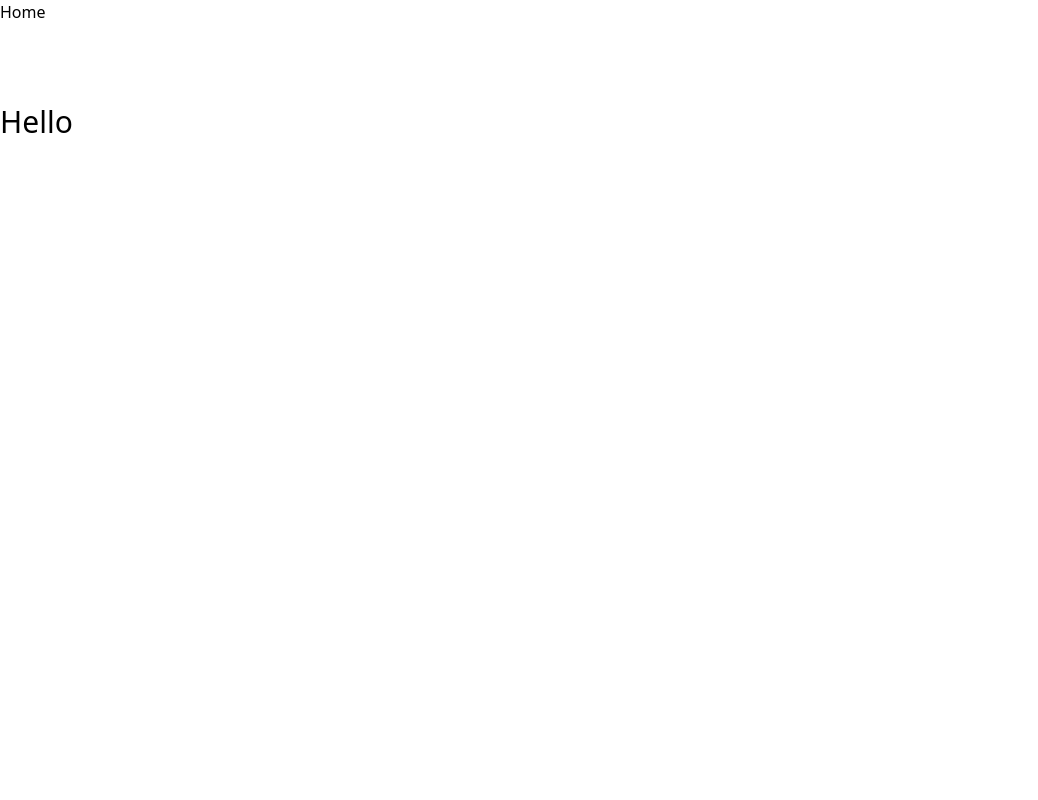
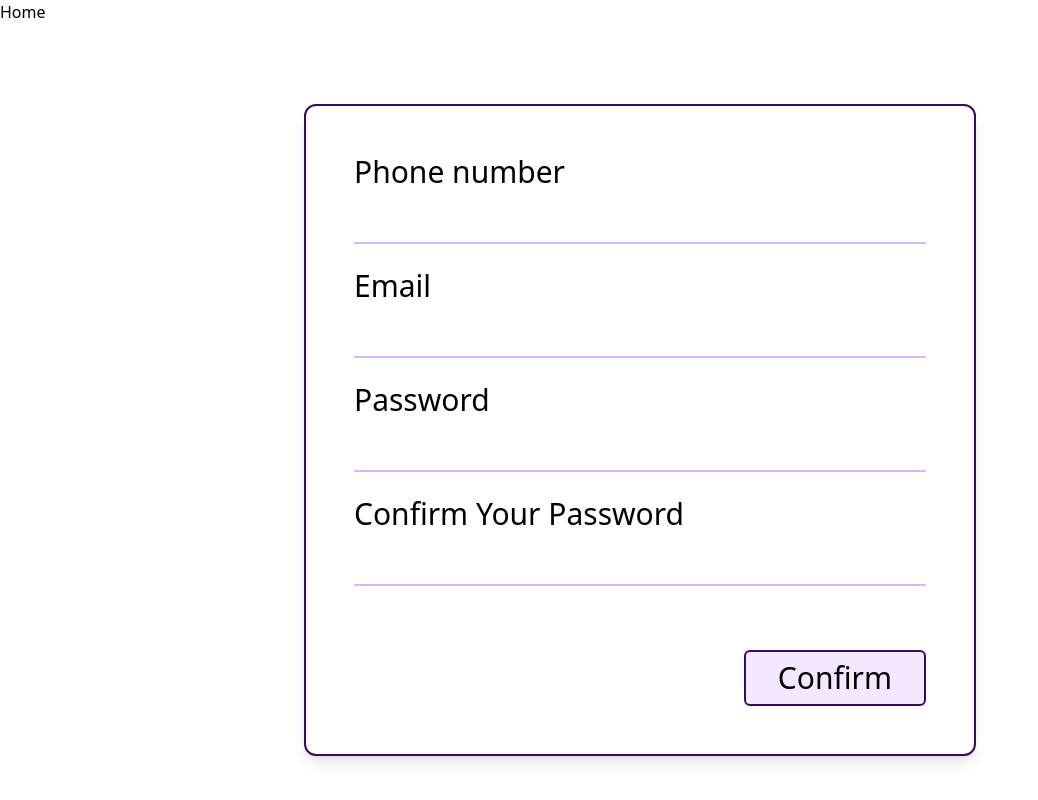
Before and after one commit to malinka775/vue-form, a Vue app: page / in a window 1280 px wide. Shown: the whole page, without its empty margins (0-1038 px from the left). Built offline with nearby package versions, Linux system fonts and the light colour scheme.

Commit message:
add: registration form

```diff
--- /dev/null
+++ b/src/components/UI/BaseButton.vue
@@ -0,0 +1,11 @@
+<template>
+  <button class="base-button">
+    <slot/>
+  </button>
+</template>
+
+<style scoped>
+  .base-button {
+    @apply border-purple-950 border-2 px-8 py-2 bg-purple-100 rounded-md
+  }
+</style>
--- /dev/null
+++ b/src/components/UI/BaseCard.vue
@@ -0,0 +1,11 @@
+<template>
+  <div class="base-card">
+    <slot/>
+  </div>
+</template>
+
+<style scoped>
+.base-card {
+  @apply border-purple-950 border-2 rounded-xl p-12 max-w-2xl shadow-lg
+}
+</style>
--- /dev/null
+++ b/src/components/UI/index.js
@@ -0,0 +1,7 @@
+import BaseCard from './BaseCard.vue';
+import BaseButton from './BaseButton.vue';
+
+BaseCard.name = 'BaseCard';
+BaseButton.name = 'BaseButton';
+
+export default [BaseCard, BaseButton];
--- a/src/main.js
+++ b/src/main.js
@@ -2,6 +2,7 @@ import { createApp } from 'vue'
 import { createPinia } from 'pinia'
 
 import App from './App.vue'
+import BaseComponents from './components/UI'
 import router from './router'
 import './index.css'
 
@@ -10,4 +11,6 @@ const app = createApp(App)
 app.use(createPinia())
 app.use(router)
 
+BaseComponents.forEach(cmp => app.component(cmp.name, cmp))
+
 app.mount('#app')
--- a/src/views/HomeView.vue
+++ b/src/views/HomeView.vue
@@ -1,8 +1,9 @@
 <script setup>
+import RegistrationView from './RegistrationView.vue';
 </script>
 
 <template>
   <main class='mt-20 text-3xl'>
-    Hello
+    <registration-view></registration-view>
   </main>
 </template>
--- /dev/null
+++ b/src/views/RegistrationView.vue
@@ -0,0 +1,50 @@
+<template>
+  <base-card class="m-auto">
+  <form @submit.prevent="submitForm">
+    <div class="form__control">
+      <label for="phone">Phone number</label>
+      <input class="form__input" type="phone" id="phone" v-model="phoneInput">
+    </div>
+    <div class="form__control">
+      <label for="email">Email</label>
+      <input class="form__input" type="email" id="email" v-model="emailInput">
+    </div>
+    <div class="form__control">
+      <label for="password">Password</label>
+      <input class="form__input" type="password" id="password" v-model="passwordInput">
+    </div>
+    <div class="form__control">
+      <label for="passwordConfirm">Confirm Your Password</label>
+      <input class="form__input" type="password" id="passwordConfirm" v-model="passwordConfirmInput">
+    </div>
+    <base-button class="mt-16 ml-auto block">Confirm</base-button>
+  </form>
+</base-card>
+</template>
+
+<script setup>
+  import { ref, computed } from 'vue';
+
+  const phoneInput = ref('');
+  const emailInput = ref('');
+  const passwordInput = ref('');
+  const passwordConfirmInput = ref('');
+
+  const submitForm = () => {
+    console.log('phoneInput', phoneInput.value);
+    console.log('email', emailInput.value);
+    console.log('pass', passwordInput.value);
+    console.log('pass confirmed', passwordConfirmInput.value);
+  }
+</script>
+
+<style scoped>
+
+  .form__input {
+    @apply block w-full border-purple-300 border-b-2 mt-4 hover:border-gray-50
+  }
+
+  .form__control {
+    @apply mb-6
+  }
+</style>
```
